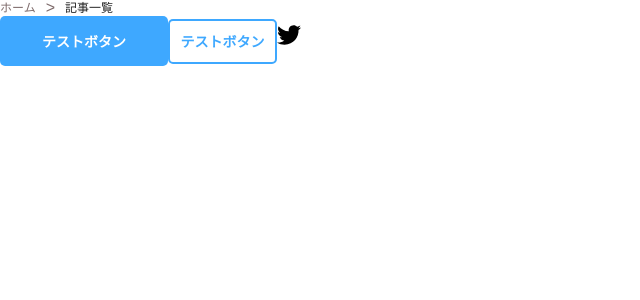
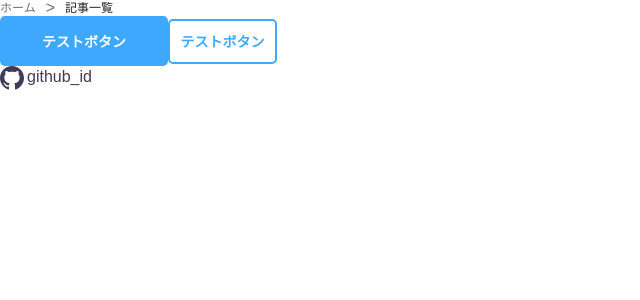
Before and after one commit to abeshi03/tech-blog, a Next.js app: page / in a window 1280 px wide. Shown: the top 300 px of the page, without its empty margins (0-640 px from the left). Built offline with nearby package versions, Linux system fonts and the light colour scheme.

Commit message:
iconAndLink コンポーネント追加

```diff
--- a/src/assets/icons/GithubIcon.tsx
+++ b/src/assets/icons/GithubIcon.tsx
@@ -1,11 +1,17 @@
 // - フレームワーク =======================================================================================================
 import React, { memo, VFC } from "react";
 
+type Props = {
+  style?: React.CSSProperties;
+}
 
 /* eslint-disable-next-line react/display-name */
-export const GithubIcon: VFC = memo((props) => {
+export const GithubIcon: VFC<Props> = memo((props) => {
+
+  const { style } = props;
+
   return (
-    <svg xmlns="http://www.w3.org/2000/svg" width="24" height="24" viewBox="0 0 24 24">
+    <svg style={style && style} xmlns="http://www.w3.org/2000/svg" width="24" height="24" viewBox="0 0 24 24">
       <path d="M12 0c-6.626 0-12 5.373-12 12 0 5.302 3.438 9.8 8.207 11.387.599.111.793-.261.793-.577v-2.234c-3.338.726-4.033-1.416-4.033-1.416-.546-1.387-1.333-1.756-1.333-1.756-1.089-.745.083-.729.083-.729 1.205.084 1.839 1.237 1.839 1.237 1.07 1.834 2.807 1.304 3.492.997.107-.775.418-1.305.762-1.604-2.665-.305-5.467-1.334-5.467-5.931 0-1.311.469-2.381 1.236-3.221-.124-.303-.535-1.524.117-3.176 0 0 1.008-.322 3.301 1.23.957-.266 1.983-.399 3.003-.404 1.02.005 2.047.138 3.006.404 2.291-1.552 3.297-1.23 3.297-1.23.653 1.653.242 2.874.118 3.176.77.84 1.235 1.911 1.235 3.221 0 4.609-2.807 5.624-5.479 5.921.43.372.823 1.102.823 2.222v3.293c0 .319.192.694.801.576 4.765-1.589 8.199-6.086 8.199-11.386 0-6.627-5.373-12-12-12z"/>
     </svg>
   );
--- a/src/assets/icons/TwitterIcon.tsx
+++ b/src/assets/icons/TwitterIcon.tsx
@@ -1,12 +1,18 @@
 // - フレームワーク =======================================================================================================
-import React, {memo, VFC} from "react";
-// - アセット ============================================================================================================
-// - ルーティング =========================================================================================================
+import React, { memo, VFC } from "react";
+
+
+type Props = {
+  style?: React.CSSProperties;
+}
 
 /* eslint-disable-next-line react/display-name */
-export const TwitterIcon: VFC = memo((props) => {
+export const TwitterIcon: VFC<Props> = memo((props) => {
+
+  const { style } = props;
+
   return (
-    <svg xmlns="http://www.w3.org/2000/svg" width="24" height="24" viewBox="0 0 24 24">
+    <svg style={style && style} xmlns="http://www.w3.org/2000/svg" width="24" height="24" viewBox="0 0 24 24">
       <path d="M24 4.557c-.883.392-1.832.656-2.828.775 1.017-.609 1.798-1.574 2.165-2.724-.951.564-2.005.974-3.127 1.195-.897-.957-2.178-1.555-3.594-1.555-3.179 0-5.515 2.966-4.797 6.045-4.091-.205-7.719-2.165-10.148-5.144-1.29 2.213-.669 5.108 1.523 6.574-.806-.026-1.566-.247-2.229-.616-.054 2.281 1.581 4.415 3.949 4.89-.693.188-1.452.232-2.224.084.626 1.956 2.444 3.379 4.6 3.419-2.07 1.623-4.678 2.348-7.29 2.04 2.179 1.397 4.768 2.212 7.548 2.212 9.142 0 14.307-7.721 13.995-14.646.962-.695 1.797-1.562 2.457-2.549z"/>
     </svg>
   );
--- /dev/null
+++ b/src/components/atoms/IconAndLink/IconAndLink.tsx
@@ -0,0 +1,38 @@
+// - フレームワーク =======================================================================================================
+import React, { memo, VFC } from "react";
+// - アセット ============================================================================================================
+import styles from "./iconAndLink.module.scss";
+import { TwitterIcon } from "../../../assets/icons/TwitterIcon";
+import { GithubIcon } from "../../../assets/icons/GithubIcon";
+
+type Props = {
+  iconType: "TWITTER" | "GITHUB";
+  label: string;
+  externalLink: string;
+  style?: React.CSSProperties;
+}
+
+const selectedIcon = (iconType: string): JSX.Element => {
+  switch (iconType) {
+    case "TWITTER": return <TwitterIcon/>;
+    case "GITHUB": return <GithubIcon/>;
+  }
+}
+
+/* eslint-disable-next-line react/display-name */
+export const IconAndLink: VFC<Props> = memo((props) => {
+
+  const { iconType, label, externalLink, style } = props;
+
+  return (
+    <a className={styles.iconAndLink} href={externalLink} target="_blank" style={style && style}>
+
+      <div className={styles.icon}>{ selectedIcon(iconType) }</div>
+
+      <div className={styles.flexContainer}>
+        <a className={styles.label}>{ label }</a>
+      </div>
+
+    </a>
+  );
+});
--- /dev/null
+++ b/src/components/atoms/IconAndLink/iconAndLink.module.scss
@@ -0,0 +1,64 @@
+@import "src/assets/styles/global/mixins/mixins";
+@import "src/assets/styles/global/valiables/valiables";
+
+.iconAndLink {
+
+  display: flex;
+  align-items: center;
+  column-gap: 6px;
+
+  text-decoration: none;
+
+  cursor: pointer;
+
+
+  .icon {
+
+    @include EqualWidthAndHeight(21px);
+
+    fill: $ACCENT_COLOR_PURPLE;
+  }
+
+
+  &:hover .icon {
+
+    fill: $MAIN_COLOR_SKY_BLUE;
+  }
+
+
+  &:focus .icon {
+
+    text-decoration: underline;
+  }
+
+
+  &:active .icon {
+
+    fill: $MAIN_COLOR_SKY_BLUE;
+  }
+
+
+  .label {
+
+    color: $ACCENT_COLOR_PURPLE;
+  }
+
+
+  &:hover .label {
+
+    color: $MAIN_COLOR_SKY_BLUE;
+  }
+
+
+  &:focus .label {
+
+    text-decoration: underline;
+  }
+
+
+  &:active .label {
+
+    color: $MAIN_COLOR_SKY_BLUE;
+  }
+
+}
--- a/src/pages/index.page.tsx
+++ b/src/pages/index.page.tsx
@@ -8,7 +8,7 @@ import Routing from "../routing/routing";
 // - 子コンポーネント =====================================================================================================
 import { Breadcrumb, BreadcrumbLink } from "../components/atoms/Breadcrumb/Breadcrumb";
 import { Button } from "../components/atoms/Button/Button";
-import {TwitterIcon} from "../assets/icons/TwitterIcon";
+import { IconAndLink } from "../components/atoms/IconAndLink/IconAndLink";
 
 // 表示テスト後ほど削除 ====================================================================================================
 const links: BreadcrumbLink[] = [
@@ -36,7 +36,7 @@ const Home: VFC = () => {
       {/*表示テスト後ほどページから削除*/}
       <Button color={"SKY_BLUE"} path={"/"} size={"BIG"}>テストボタン</Button>
       <Button color={"WHITE"} path={"/"} size={"SMALL"}>テストボタン</Button>
-      <TwitterIcon/>
+      <IconAndLink iconType={"GITHUB"} label={"github_id"} externalLink={"https://github.com/abeshi03"}/>
     </>
   );
 };
```
Also changed, not shown: src/utils/typeGuards/nullables/isNotNull.ts (renamed from utils/typeGuards/nullables/isNotNull.ts), src/utils/typeGuards/nullables/isNotUndefined.ts (renamed from utils/typeGuards/nullables/isNotUndefined.ts), src/utils/typeGuards/nullables/isNull.ts (renamed from utils/typeGuards/nullables/isNull.ts), src/utils/typeGuards/nullables/isUndefined.ts (renamed from utils/typeGuards/nullables/isUndefined.ts).
